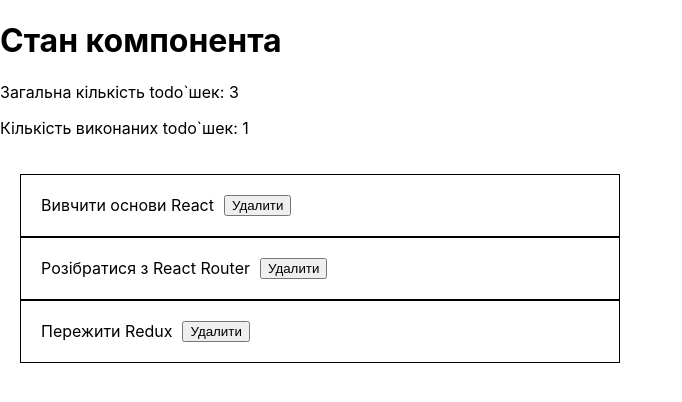
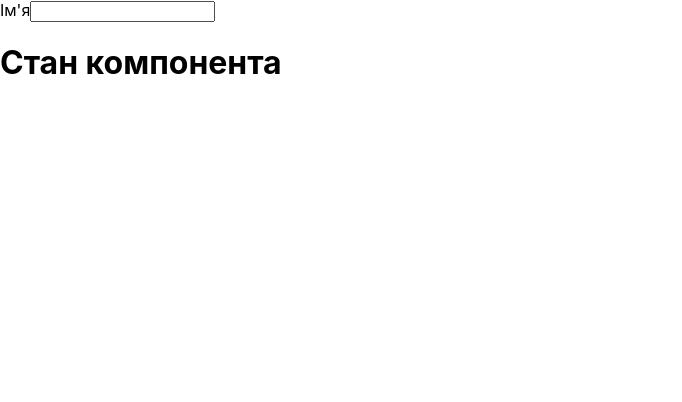
Before and after one commit to Allovallo/react-pract-03, a React (Create React App) app: page / in a window 1280 px wide. Shown: the top 402 px of the page, without its empty margins (0-682 px from the left). Built offline with nearby package versions, Linux system fonts and the light colour scheme.

Commit message:
files updated

```diff
--- a/src/App.js
+++ b/src/App.js
@@ -17,37 +17,50 @@ import initialTodos from './todos.json';
 
 class App extends Component {
   state = {
-    todos: initialTodos,
+    // todos: initialTodos,
+    name: '',
   };
 
-  deleteTodo = todoId => {
-    this.setState(prevState => ({ todos: prevState.todos.filter(todo => todo.id !== todoId) }));
+  // deleteTodo = todoId => {
+  //   this.setState(prevState => ({ todos: prevState.todos.filter(todo => todo.id !== todoId) }));
+  // };
+
+  handleInputChange = event => {
+    // console.log(event.currentTarget.value);
+    this.setState({ inputValue: event.currentTarget.value });
   };
 
   render() {
-    const { todos } = this.state;
+    // const { todos } = this.state;
 
-    const totalTodoCount = todos.length;
-    const completedTodosCount = todos.reduce(
-      (total, todo) => (todo.completed ? total + 1 : total),
-      0
-    );
-
-    console.log(completedTodosCount);
+    // const totalTodoCount = todos.length;
+    // const completedTodosCount = todos.reduce(
+    //   (total, todo) => (todo.completed ? total + 1 : total),
+    //   0
+    // );
 
     return (
       <div>
+        {/* <input type="text" value={this.state.inputValue} onChange={this.handleInputChange}></input> */}
+
+        <form>
+          <label>
+            Ім'я
+            <input type="text" value={this.state.name}></input>
+          </label>
+        </form>
+
         <h1>Стан компонента</h1>
         {/* <Counter initialValue={10} />
           <Dropdown /> */}
         {/* <ColorPicker options={colorPickerOptions} /> */}
 
-        <div>
+        {/* <div>
           <p>Загальна кількість todo`шек: {totalTodoCount}</p>
           <p>Кількість виконаних todo`шек: {completedTodosCount}</p>
-        </div>
+        </div> */}
 
-        <TodoList todos={todos} onDeleteTodo={this.deleteTodo} />
+        {/* <TodoList todos={todos} onDeleteTodo={this.deleteTodo} /> */}
       </div>
     );
   }
```
